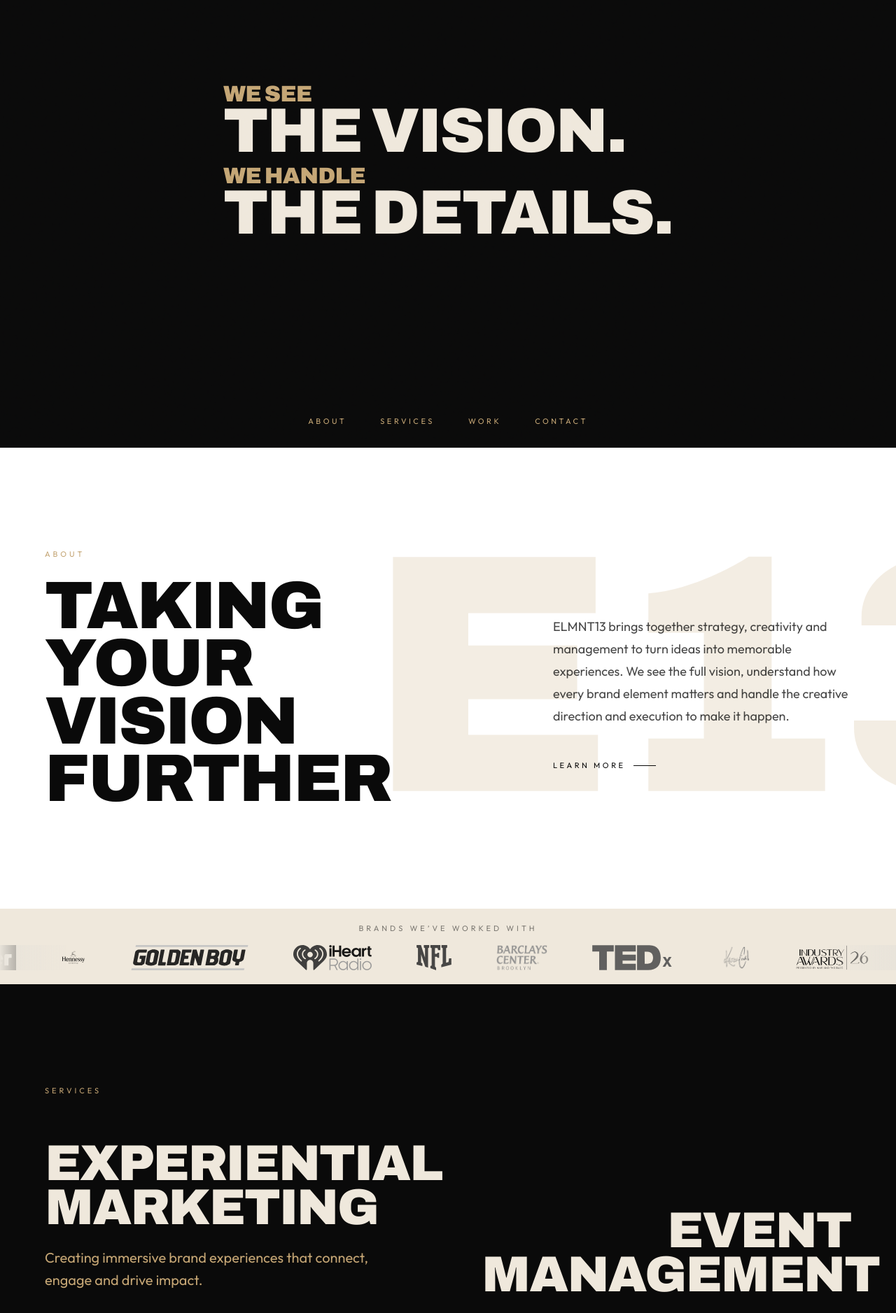
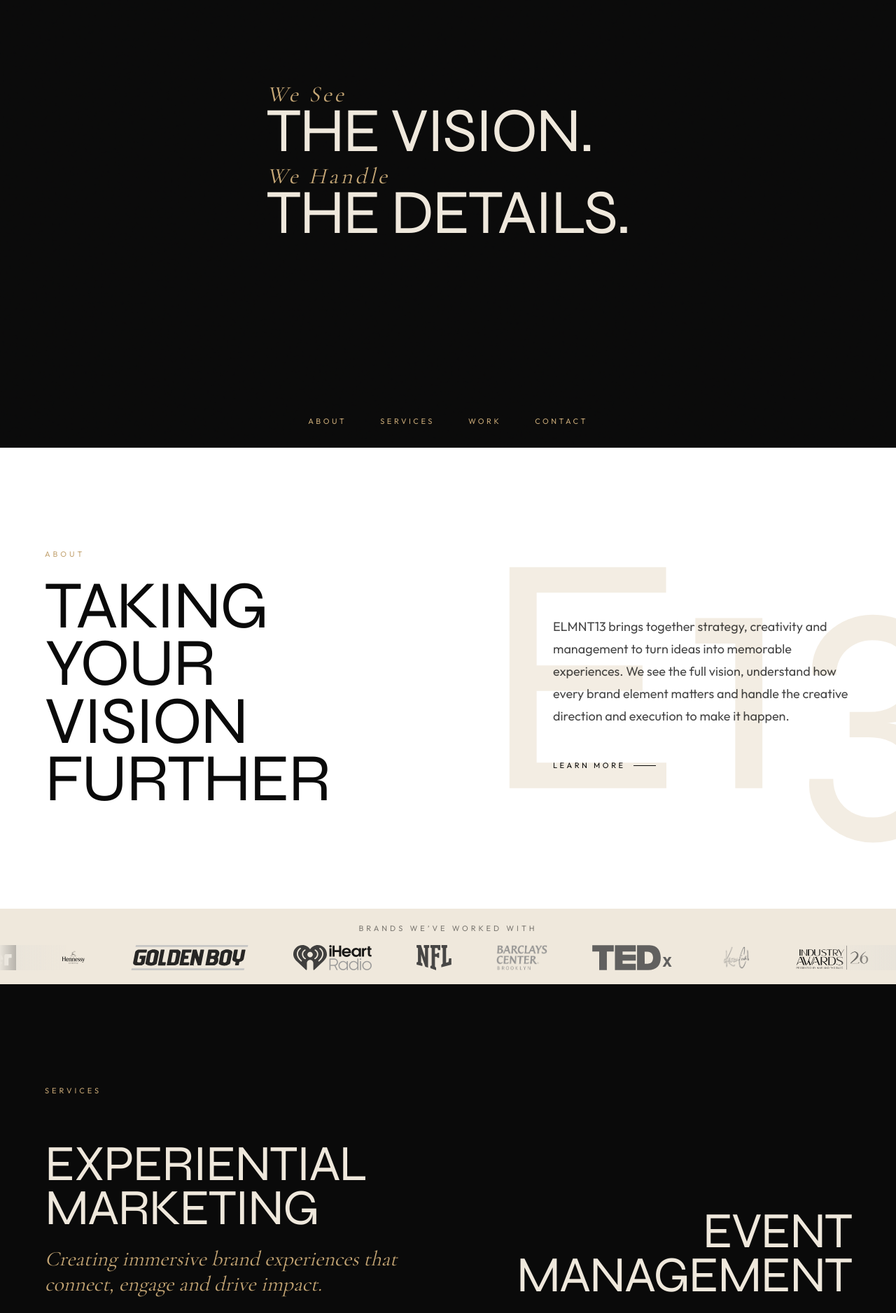
Before and after one commit to JordanVera/elmnt13, a Next.js app: page / in a window 1280 px wide. Shown: the part 160-2037 px from the top of the page at 70% size. Built offline with nearby package versions, Linux system fonts and the light colour scheme.

Commit message:
Refactor font usage across components: replace Archivo with Syne font in globals.css and layout.tsx, update font classes in HomeHero, HomeServices, and ContactCta for improved readability and styling consistency.

```diff
--- a/src/app/globals.css
+++ b/src/app/globals.css
@@ -17,7 +17,7 @@
   --color-gold-bright: var(--gold-bright);
   --color-blush: var(--blush);
   --font-sans: var(--font-outfit);
-  --font-display: var(--font-archivo);
+  --font-display: var(--font-syne);
   --font-serif: var(--font-cormorant);
 }
 
@@ -38,8 +38,7 @@ body {
 }
 
 .font-display {
-  font-family: var(--font-archivo), sans-serif;
-  font-weight: 900;
+  font-family: var(--font-syne), sans-serif;
 }
 
 .font-serif {
--- a/src/app/layout.tsx
+++ b/src/app/layout.tsx
@@ -1,5 +1,5 @@
 import type { Metadata, Viewport } from 'next';
-import { Archivo, Cormorant_Garamond, Outfit } from 'next/font/google';
+import { Cormorant_Garamond, Outfit, Syne } from 'next/font/google';
 import { SiteFooter } from '@/components/site-footer';
 import { SiteHeader } from '@/components/site-header';
 import './globals.css';
@@ -9,9 +9,9 @@ const outfit = Outfit({
   variable: '--font-outfit',
 });
 
-const archivo = Archivo({
+const syne = Syne({
   subsets: ['latin'],
-  variable: '--font-archivo',
+  variable: '--font-syne',
 });
 
 const cormorant = Cormorant_Garamond({
@@ -38,7 +38,7 @@ export default function RootLayout({ children }: LayoutProps<'/'>) {
   return (
     <html
       lang="en"
-      className={`${outfit.variable} ${archivo.variable} ${cormorant.variable} h-full antialiased`}
+      className={`${outfit.variable} ${syne.variable} ${cormorant.variable} h-full antialiased`}
     >
       <body className="min-h-full bg-paper text-ink">
         <div className="grain" aria-hidden="true" />
--- a/src/components/contact-cta.tsx
+++ b/src/components/contact-cta.tsx
@@ -36,7 +36,7 @@ export function ContactCta({
             <Link
               href={href}
               aria-label="Get in contact — open the inquiry form"
-              className="text-gold underline decoration-gold/50 underline-offset-[0.18em] transition-colors hover:text-gold-bright hover:decoration-gold"
+              className="font-serif font-normal tracking-normal text-gold italic normal-case underline decoration-gold/50 underline-offset-[0.18em] transition-colors hover:text-gold-bright hover:decoration-gold"
             >
               Contact
             </Link>
--- a/src/components/home-hero.tsx
+++ b/src/components/home-hero.tsx
@@ -18,7 +18,7 @@ export function HomeHero() {
             from="right"
             delay={0.18}
             skip={skip}
-            className="text-[0.36em] tracking-tight text-gold"
+            className="font-serif text-[0.36em] font-normal tracking-[0.12em] text-gold italic normal-case"
             wrapperClassName="w-full"
           >
             We See
@@ -30,13 +30,14 @@ export function HomeHero() {
             className="items-center gap-[0.16em]"
             wrapperClassName="min-w-max"
           >
+            {/* <GoldDash /> */}
             The Vision.
           </HeroLine>
           <HeroLine
             from="right"
             delay={0.52}
             skip={skip}
-            className="text-[0.36em] tracking-tight text-gold"
+            className="font-serif text-[0.36em] font-normal tracking-[0.12em] text-gold italic normal-case"
             wrapperClassName="mt-[0.14em] w-full"
           >
             We Handle
@@ -49,6 +50,7 @@ export function HomeHero() {
             wrapperClassName="min-w-max"
           >
             The Details.
+            {/* <GoldDash /> */}
           </HeroLine>
         </span>
       </h1>
--- a/src/components/home-services.tsx
+++ b/src/components/home-services.tsx
@@ -15,7 +15,7 @@ export function HomeServices() {
               <br />
               Marketing
             </h2>
-            <p className="mt-6 max-w-lg text-left text-lg leading-8 text-gold md:text-xl">
+            <p className="mt-6 max-w-lg text-left font-serif text-2xl italic text-gold md:text-3xl">
               Creating immersive brand experiences that connect, engage and
               drive impact.
             </p>
@@ -30,7 +30,7 @@ export function HomeServices() {
               <br />
               Management
             </h2>
-            <p className="mt-6 text-lg leading-8 text-gold md:ml-auto md:max-w-sm md:text-xl">
+            <p className="mt-6 font-serif text-2xl italic text-gold md:ml-auto md:max-w-sm">
               From first concept to last light.
             </p>
             <p className="mt-6 text-sm leading-7 tracking-wide text-paper/55 md:ml-auto md:max-w-md">
```
